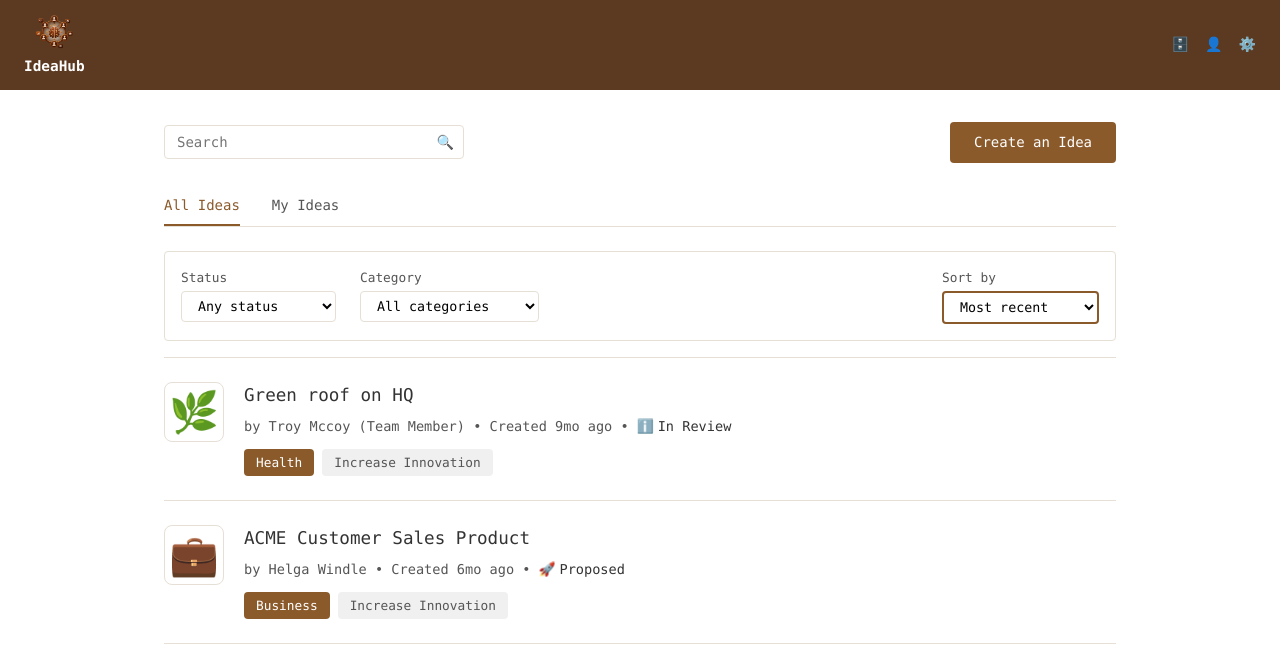
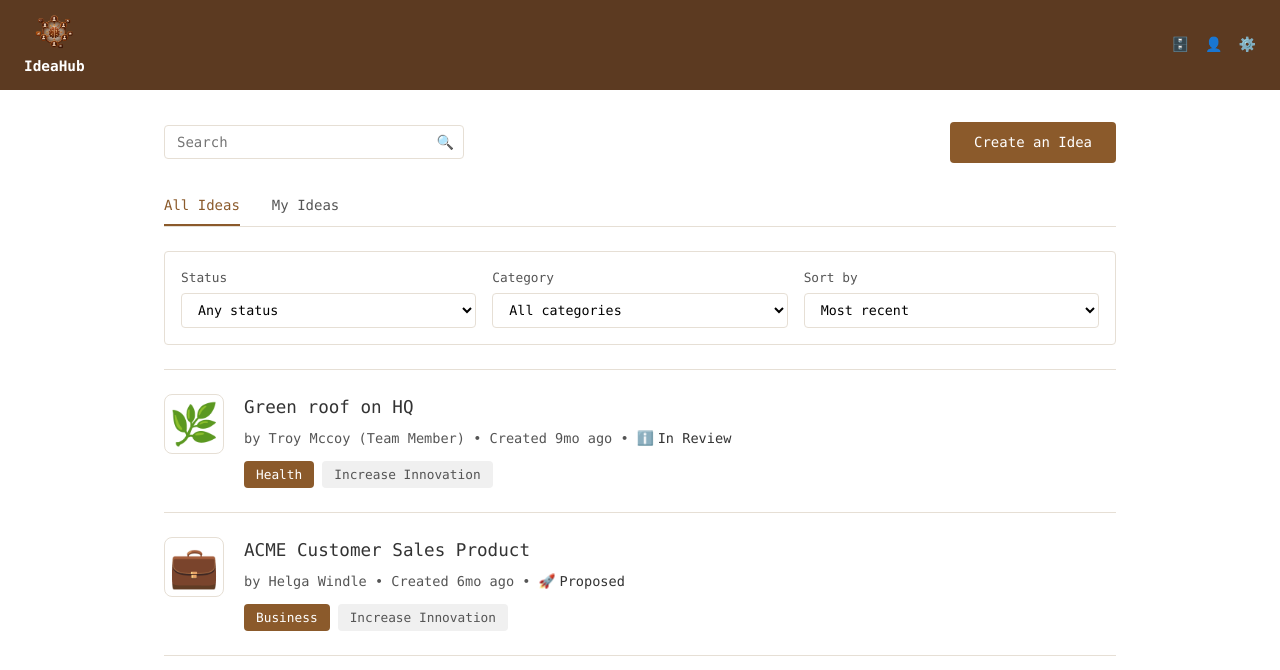
Before and after one commit to Njela/Ideahub, a Next.js app: page / in a window 1280 px wide. Shown: the top 670 px of the page. Built offline with nearby package versions, Linux system fonts and the light colour scheme.

Commit message:
style: fix filters bar overflow and layout issues

```diff
--- a/app/globals.css
+++ b/app/globals.css
@@ -155,37 +155,42 @@ main {
 .filters-bar {
   display: flex;
   flex-wrap: wrap;
+  align-items: flex-end;
   background: var(--bg);
   padding: 16px;
   border: 1px solid var(--line);
   border-radius: 4px;
-  gap: 24px;
-  margin-bottom: 16px;
+  gap: 16px;
+  margin-bottom: 24px;
 }
 .filter-group {
   display: flex;
   flex-direction: column;
-  gap: 4px;
+  gap: 6px;
+  flex: 1;
+  min-width: 140px;
 }
 .filter-group label {
   font-size: 0.8rem;
   color: var(--muted);
   margin: 0;
+  font-weight: 500;
 }
 .filter-group select {
-  padding: 6px 32px 6px 12px;
+  padding: 8px 12px;
   border: 1px solid var(--line);
   border-radius: 4px;
   background: var(--bg);
   color: var(--fg);
+  width: 100%;
+}
+.sort-by {
+  flex: 1;
   min-width: 140px;
 }
-.sort-by {
-  margin-left: auto;
-}
 .sort-by select {
-  border-color: var(--accent);
-  border-width: 2px;
+  border-color: var(--line);
+  border-width: 1px;
 }
 
 /* Results Info */
```
